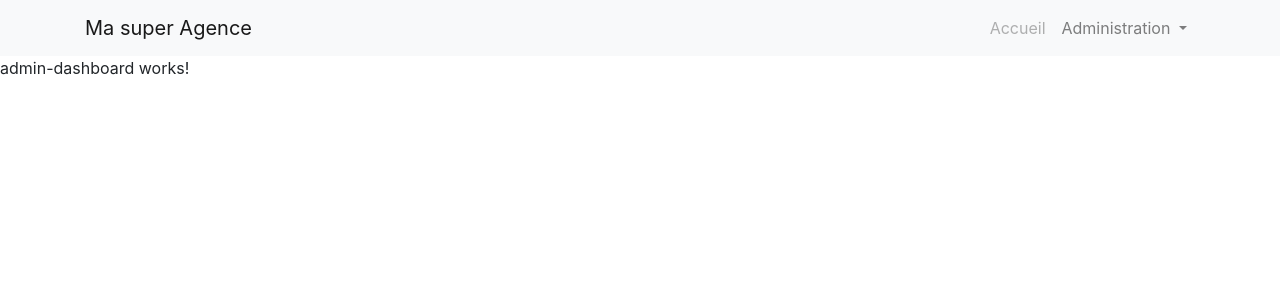
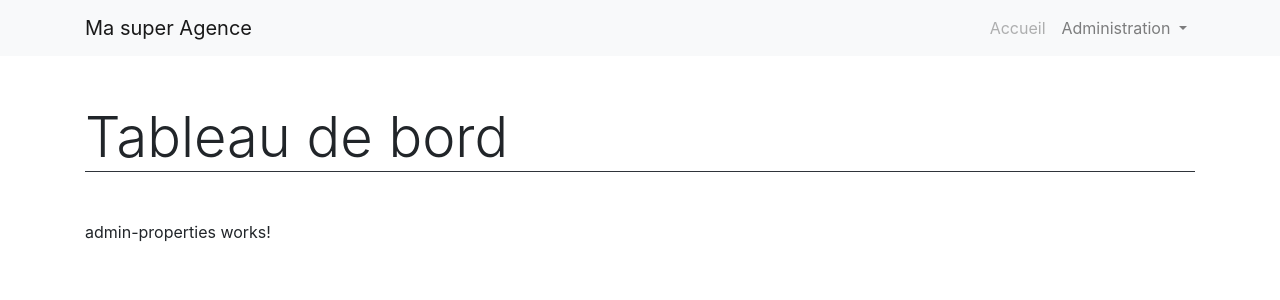
Before and after one commit to MaximeVDA/monAgence, an Angular app: page /admin/dashboard in a window 1280 px wide. Shown: the top 300 px of the page. Built offline with nearby package versions, Linux system fonts and the light colour scheme.

Commit message:
add modales

```diff
--- a/src/app/admin/admin-dashboard/admin-dashboard.component.html
+++ b/src/app/admin/admin-dashboard/admin-dashboard.component.html
@@ -1 +1,9 @@
-<p>admin-dashboard works!</p>
+<div class="container">
+  <h1 class="display-4 pt-5 mb-0">Tableau de bord</h1>
+  <hr class="mt-0 mb-5 bg-dark">
+  <div class="row">
+    <div class="col-12">
+      <app-admin-properties></app-admin-properties>
+    </div>
+  </div>
+</div>
--- /dev/null
+++ b/src/app/admin/admin-properties/admin-properties.component.html
@@ -0,0 +1 @@
+<p>admin-properties works!</p>
--- /dev/null
+++ b/src/app/admin/admin-properties/admin-properties.component.ts
@@ -0,0 +1,15 @@
+import { Component, OnInit } from '@angular/core';
+
+@Component({
+  selector: 'app-admin-properties',
+  templateUrl: './admin-properties.component.html',
+  styleUrls: ['./admin-properties.component.css']
+})
+export class AdminPropertiesComponent implements OnInit {
+
+  constructor() { }
+
+  ngOnInit() {
+  }
+
+}
--- a/src/app/app.module.ts
+++ b/src/app/app.module.ts
@@ -6,13 +6,15 @@ import { AppComponent } from './app.component';
 import { HeaderComponent } from './header/header.component';
 import { HomeComponent } from './home/home.component';
 import { AdminDashboardComponent } from './admin/admin-dashboard/admin-dashboard.component';
+import { AdminPropertiesComponent } from './admin/admin-properties/admin-properties.component';
 
 @NgModule({
   declarations: [
     AppComponent,
     HeaderComponent,
     HomeComponent,
-    AdminDashboardComponent
+    AdminDashboardComponent,
+    AdminPropertiesComponent
   ],
   imports: [
     BrowserModule,
```
Also changed, not shown: src/app/admin/admin-properties/admin-properties.component.css (added), 1 other file (tests, documents, lock files or other folders).
